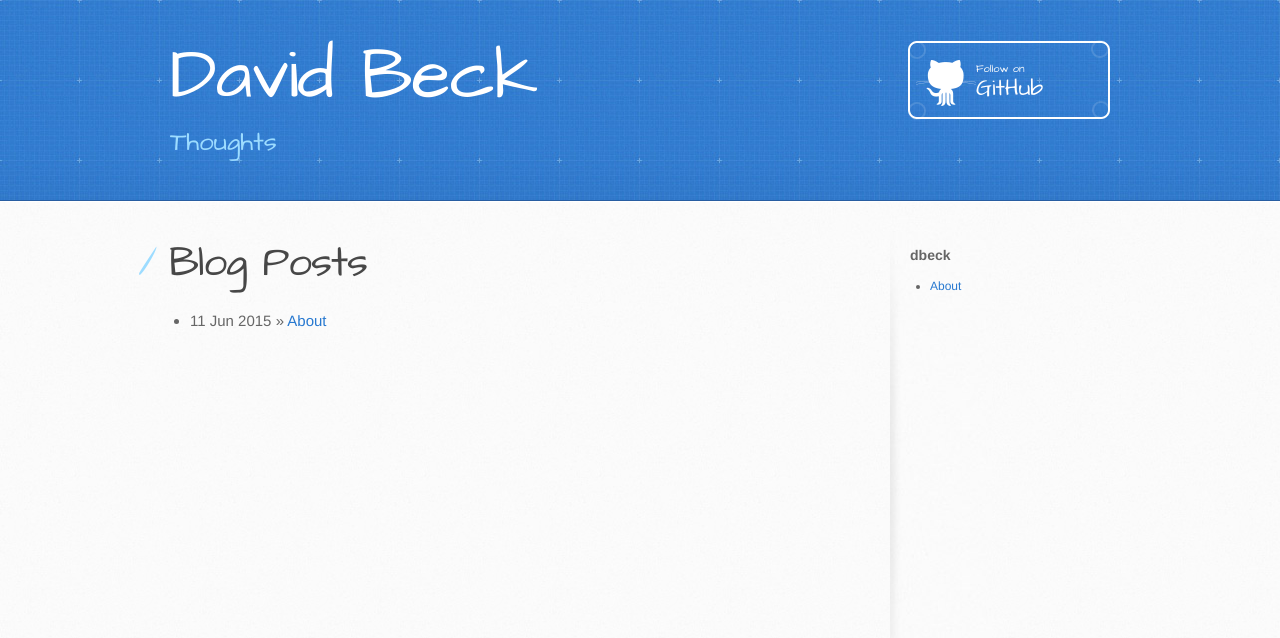
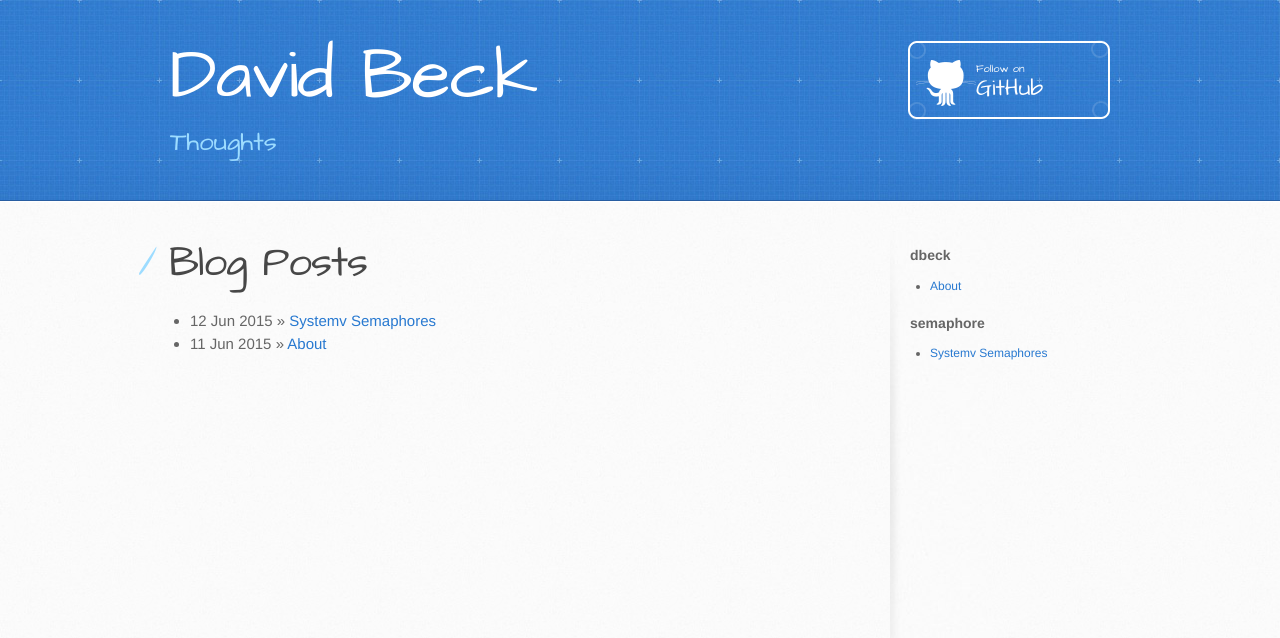
Before and after one commit to dbeck/dbeck.github.io, a Jekyll site: the page built from index.html, in a window 1280 px wide. Shown: the top 638 px of the page. Built offline with Jekyll 4.4.1, drawn with Linux system fonts in a browser that asks for light colours; Markdown is read by kramdown in place of the engine named in the settings; some of the changed lines change nothing that is shown.

Commit message:
semaphores

```diff
--- a/_posts/2015-06-12-SystemV-semaphores.md
+++ b/_posts/2015-06-12-SystemV-semaphores.markdown
@@ -1,13 +1,11 @@
 ---
-published: false
+published: true
 layout: post
 category: programming
 tags:
   - semaphore
 ---
 
-## System V semaphores
-
 ### Why
 
 ### Simple counter
```
